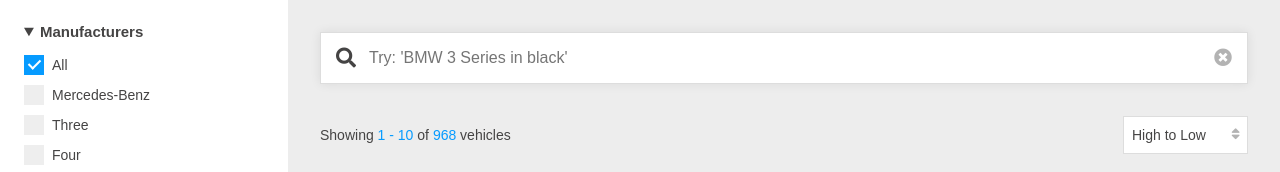
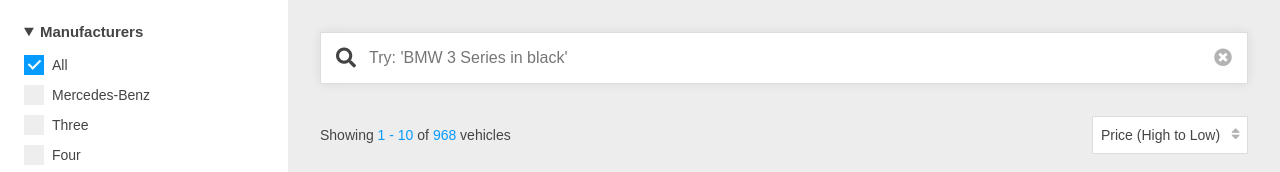
Before and after one commit to twelvepoints/hilton, a plain HTML site: page index.html in a window 1280 px wide. Shown: the top 172 px of the page. Drawn offline with Linux system fonts and the light colour scheme.

Commit message:
Update index.html

```diff
--- a/index.html
+++ b/index.html
@@ -45,8 +45,8 @@
             <div class="form-group">
               <label for="sort-select">Sort:</label>
               <select name="sort-select" id="sort-select">
-                  <option value="">High to Low</option>
-                  <option value="">Low to High</option>
+                  <option value="">Price (High to Low)</option>
+                  <option value="">Price (Low to High)</option>
                   <option value="">Age</option>
                   <option value="">Latest Arrivals</option>
               </select>
```
